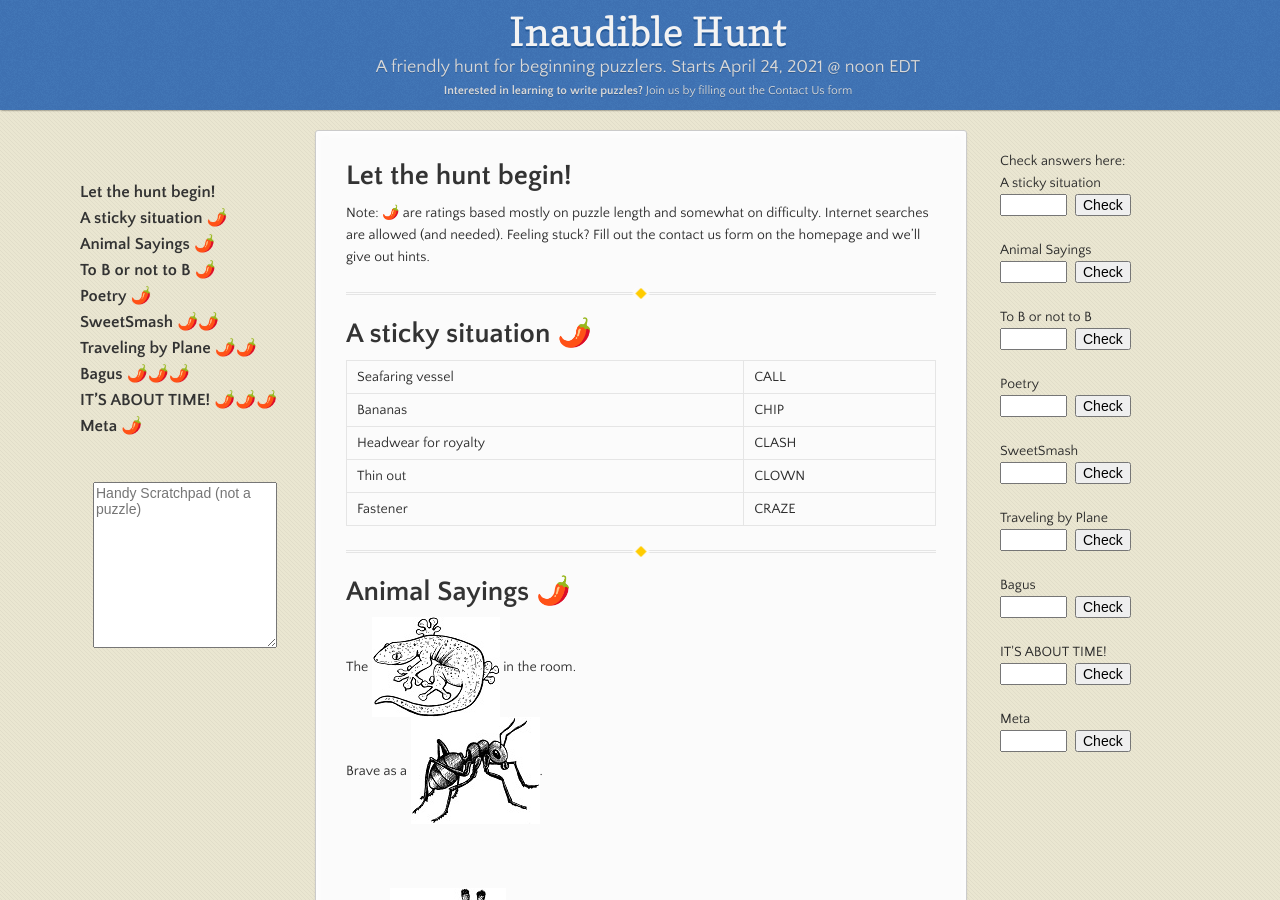
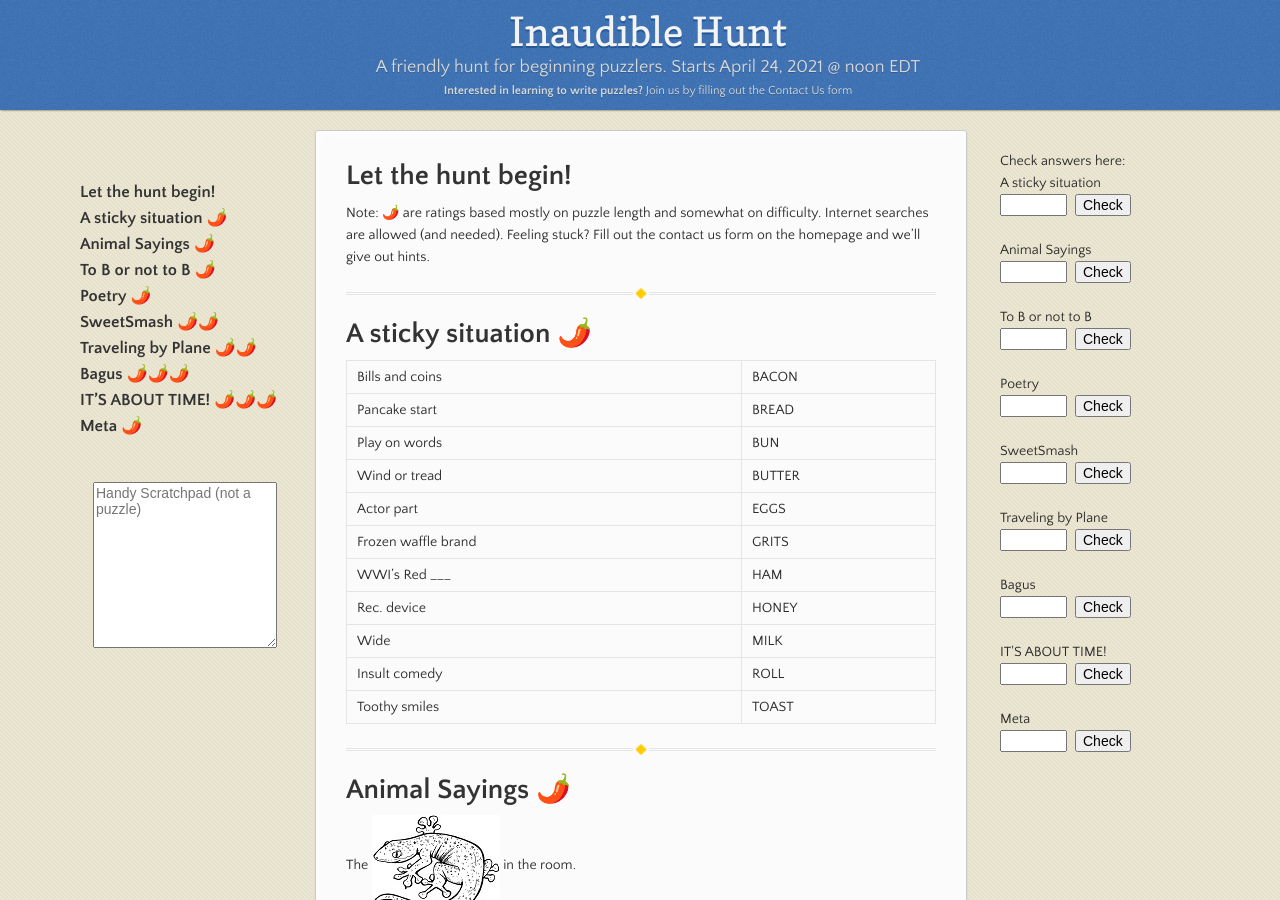
Before and after one commit to nro-bot/aprilhunt, a Jekyll site: the page built from Welcome to mini hunt!.md, in a window 1280 px wide and 900 px high. Built offline with Jekyll 4.4.1, drawn with Linux system fonts in a browser that asks for light colours; our own code applies the rules of GitHub Pages for plain Markdown files.

Commit message:
Updated Sticky Situation

```diff
--- a/Welcome to mini hunt!.md
+++ b/Welcome to mini hunt!.md
@@ -13,11 +13,17 @@ on the homepage and we'll give out hints.
 # A sticky situation 🌶️
 
 |:-------------|:
-Seafaring vessel | CALL |
-Bananas |  CHIP |
-Headwear for royalty |  CLASH |
-Thin out |   CLOWN |
-Fastener |   CRAZE |
+| Bills and coins |	BACON |
+| Pancake start |	BREAD |
+| Play on words |	BUN |
+| Wind or tread |	BUTTER |
+| Actor part | EGGS |
+| Frozen waffle brand |	GRITS |
+| WWI's Red ___ |	HAM |
+| Rec. device |	HONEY |
+| Wide |	MILK |
+| Insult comedy |	ROLL |
+| Toothy smiles |	TOAST |
 
 * * *
 
```
